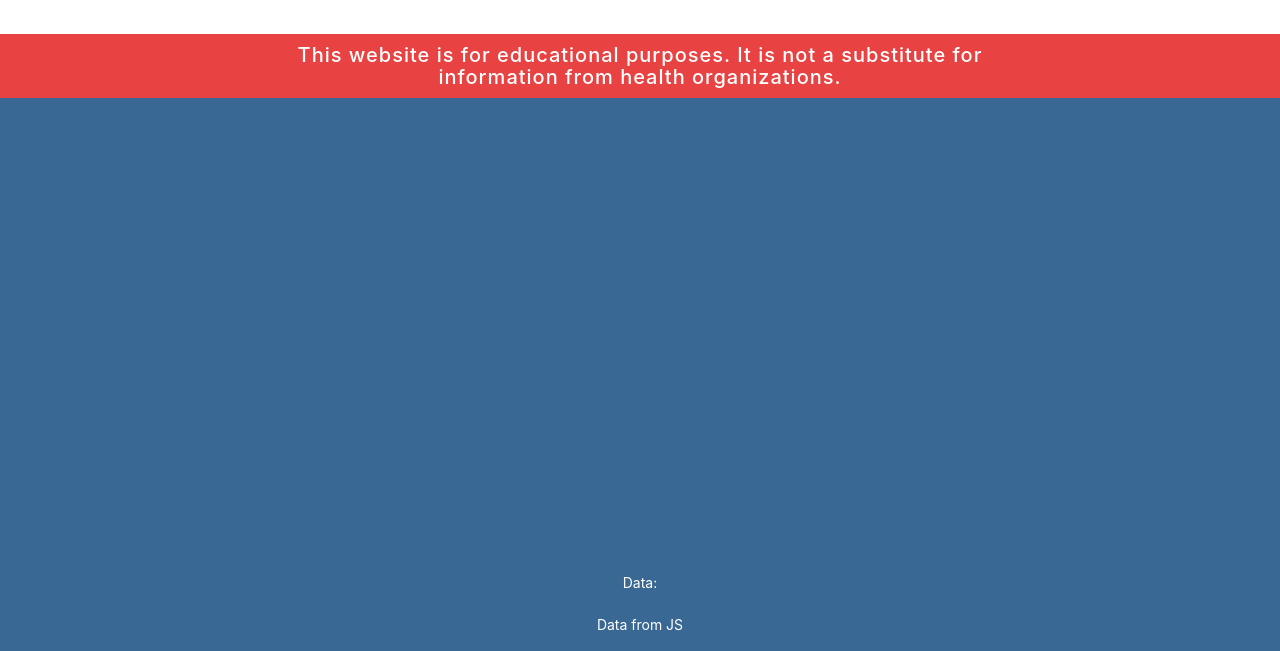
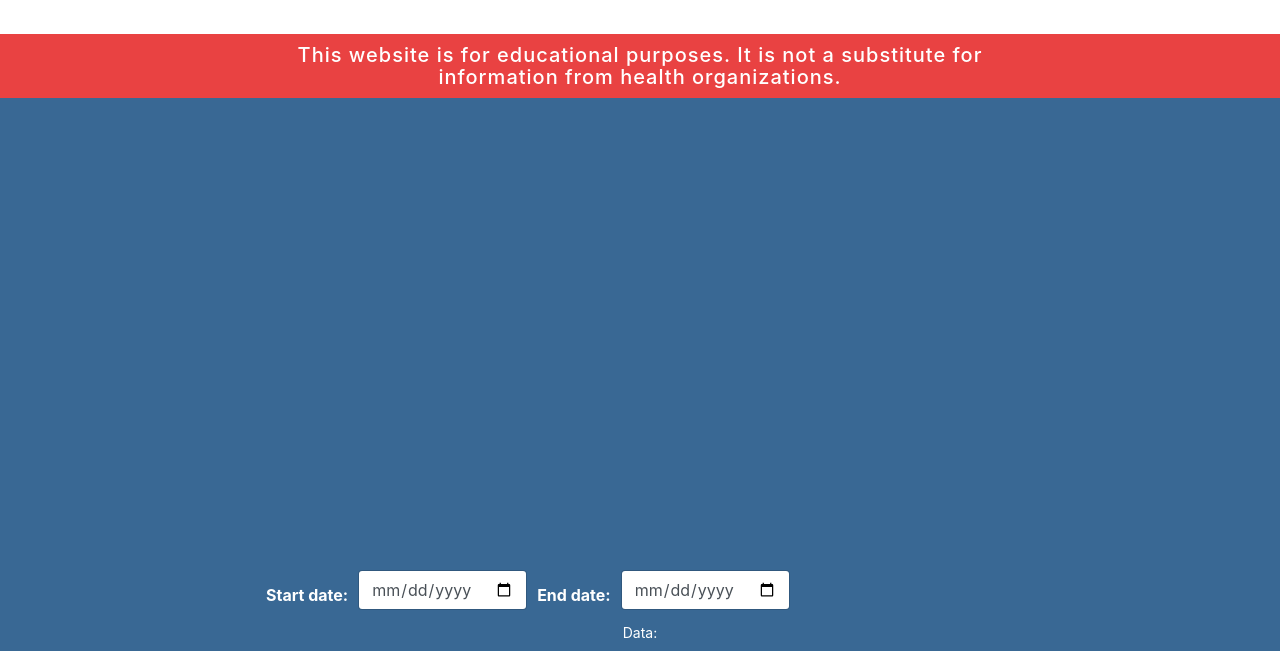
Before and after one commit to balwes/bwest-uggelberg, a website with bundled scripts: page index.html in a window 1280 px wide. Shown: the part 118-769 px from the top of the page. Built offline with nearby package versions, Linux system fonts and the light colour scheme; no server answers.

Commit message:
Add text boxes

```diff
--- a/css/main.css
+++ b/css/main.css
@@ -633,6 +633,10 @@ section.graph {
 
 div.graph-figure {
   padding: 50px 0px 50px 0px;
+}
+
+label.date-label {
+  padding: 0px 10px 0px 10px;
 }
 
 .item-boxes {
--- a/index.html
+++ b/index.html
@@ -26,6 +26,12 @@
 			<div class="container text-center graph-figure">
 				<canvas id="chart" width="800" height="400"></canvas>
 				<p></p>
+				<div class="form-inline">
+  					<label class="date-label" for="start-date"><b>Start date:</b></label>
+  					<input type="date" class="date-input form-control" id="start-date">
+  					<label class="date-label" for="end-date"><b>End date:</b></label>
+  					<input type="date" class="date-input form-control" id="end-date">
+				</div>
 				<p id="title">Data:</p>
 				<p id="data">No Data</p>
 				<p>Lorem ipsum dolor sit amet, consectetur adipiscing elit, sed do eiusmod tempor incididunt ut labore et dolore magna aliqua. Ut enim ad minim veniam, quis nostrud exercitation ullamco laboris nisi ut aliquip ex ea commodo consequat.</p>
```
